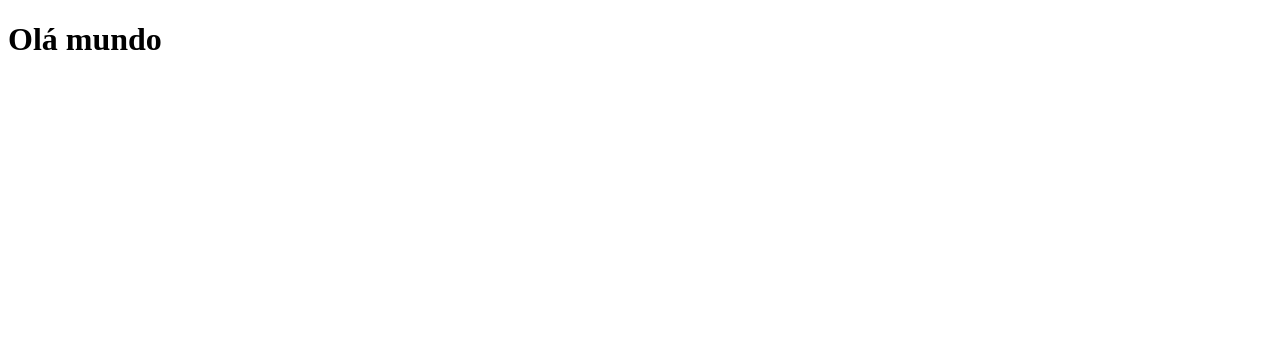
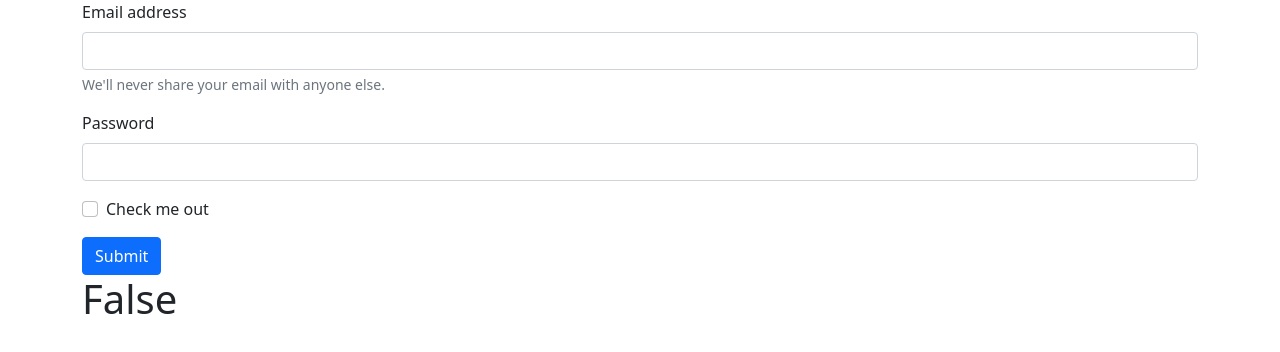
Before and after one commit to rafaelcmorais02/front-garagem, a React (Create React App) app: page / in a window 1280 px wide. Shown: the top 352 px of the page. Built offline with nearby package versions, Linux system fonts and the light colour scheme.

Commit message:
Feat cria pagina de conexao com o servidor via usuario e senha

```diff
--- a/package.json
+++ b/package.json
@@ -6,6 +6,7 @@
     "@testing-library/jest-dom": "^5.16.2",
     "@testing-library/react": "^12.1.3",
     "@testing-library/user-event": "^13.5.0",
+    "axios": "^0.26.0",
     "react": "^17.0.2",
     "react-dom": "^17.0.2",
     "react-scripts": "5.0.0",
--- a/public/index.html
+++ b/public/index.html
@@ -3,9 +3,11 @@
   <head>
     <meta charset="utf-8" />
     <meta name="viewport" content="width=device-width, initial-scale=1" />
+    <link href="https://cdn.jsdelivr.net/npm/bootstrap@5.0.2/dist/css/bootstrap.min.css" rel="stylesheet" integrity="sha384-EVSTQN3/azprG1Anm3QDgpJLIm9Nao0Yz1ztcQTwFspd3yD65VohhpuuCOmLASjC" crossorigin="anonymous">
     <title>Garagem</title>
   </head>
   <body>
     <div id="root"></div>
+    <script src="https://cdn.jsdelivr.net/npm/bootstrap@5.0.2/dist/js/bootstrap.bundle.min.js" integrity="sha384-MrcW6ZMFYlzcLA8Nl+NtUVF0sA7MsXsP1UyJoMp4YLEuNSfAP+JcXn/tWtIaxVXM" crossorigin="anonymous"></script>
   </body>
 </html>
--- a/src/App.js
+++ b/src/App.js
@@ -1,9 +1,10 @@
 import './App.css';
+import Login from './components/login/Login';
 
 function App() {
   return (
-    <div>
-      <h1>Olá mundo</h1>
+    <div className='container-sm'>
+      <Login />
     </div>
   );
 }
--- /dev/null
+++ b/src/components/login/Login.js
@@ -0,0 +1,57 @@
+import React, { useState } from 'react'
+import axios from 'axios'
+
+const Login = () => {
+    const [connectionStatus, setConnectionStatus] = useState(false)
+    const handlerSubmit = () => {
+        const email = document.getElementById('email').value
+        const password = document.getElementById('password').value
+        const data = JSON.stringify({
+            "username": email,
+            "password": password
+        });
+
+        const config = {
+            method: 'post',
+            url: 'http://localhost:8000/api/v1/users/api-token-auth/',
+            headers: {
+                'Content-Type': 'application/json'
+            },
+            data: data
+        };
+
+        axios(config)
+            .then((data) => {
+                window.alert('chamada realizada com sucesso')
+                setConnectionStatus(true)
+                console.log(data)
+            })
+            .catch((error) => {
+                window.alert('erro ao realizar a chamada')
+                console.log(error)
+            })
+    }
+    return (
+        <>
+            <form>
+                <div className="mb-3">
+                    <label htmlFor="email" className="form-label">Email address</label>
+                    <input type="email" className="form-control" id="email" aria-describedby="emailHelp" />
+                    <div id="emailHelp" className="form-text">We'll never share your email with anyone else.</div>
+                </div>
+                <div className="mb-3">
+                    <label htmlFor="password" className="form-label">Password</label>
+                    <input type="password" className="form-control" id="password" />
+                </div>
+                <div className="mb-3 form-check">
+                    <input type="checkbox" className="form-check-input" id="exampleCheck1" />
+                    <label className="form-check-label" htmlFor="exampleCheck1">Check me out</label>
+                </div>
+                <button type="button" className="btn btn-primary" onClick={handlerSubmit}>Submit</button>
+                <h1>{connectionStatus ? 'True' : 'False'}</h1>
+            </form>
+        </>
+    )
+}
+
+export default Login
```
Also changed, not shown: 1 other file (tests, documents, lock files or other folders).
